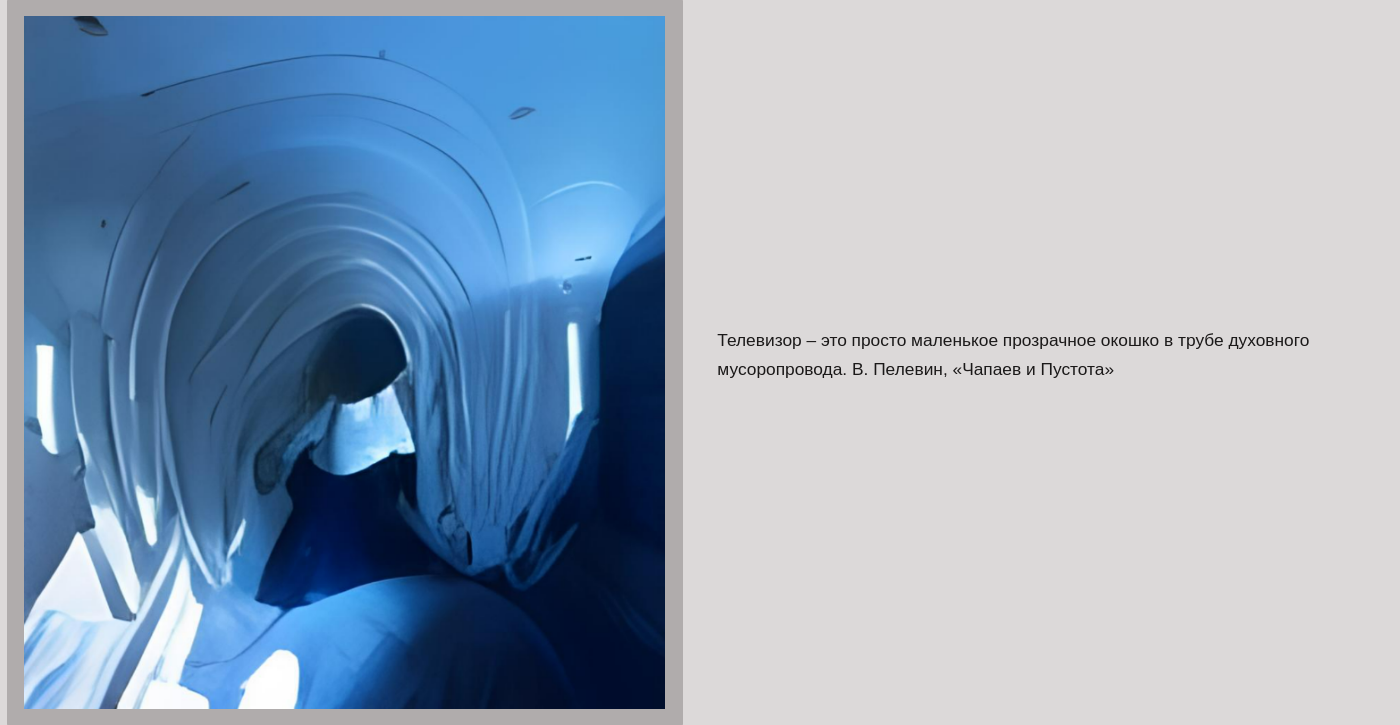
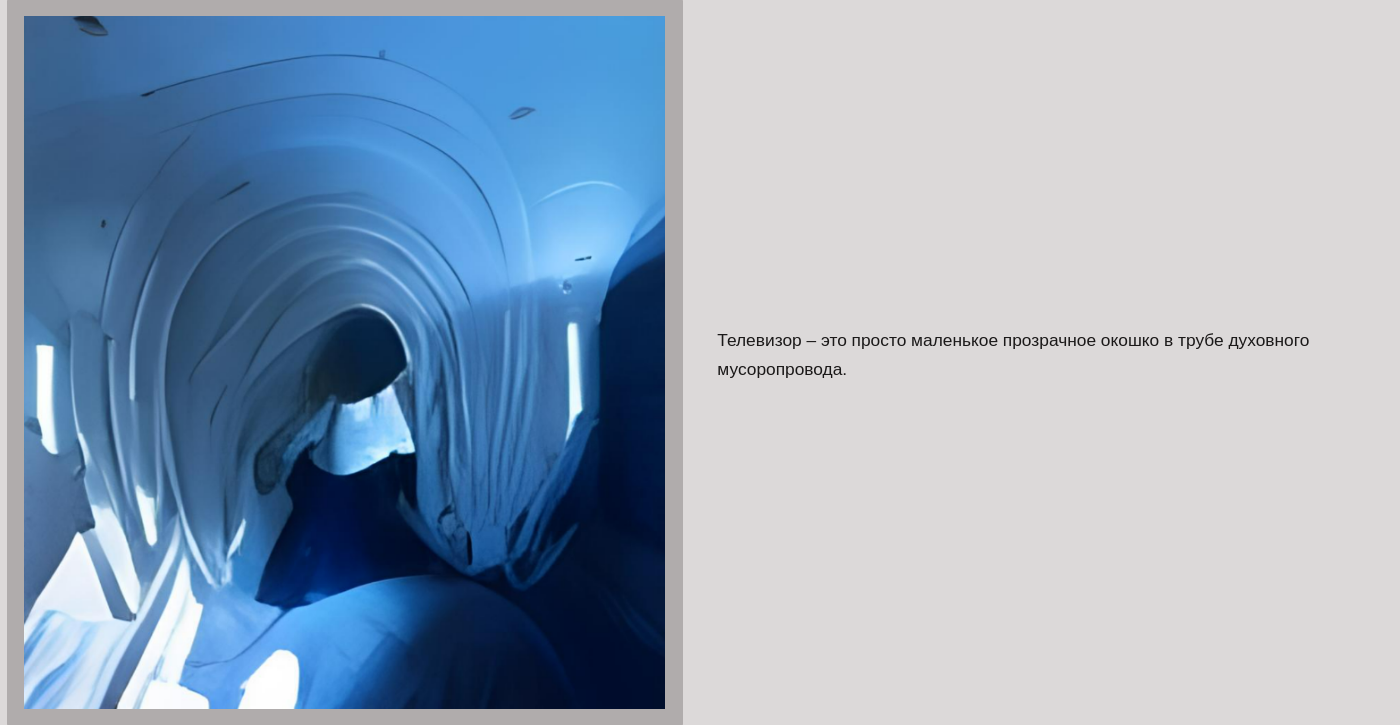
Before and after one commit to kszlobanova/web_100, a Flask app: page / in a window 1400 px wide. Shown: the part 4397-5122 px from the top of the page. Run offline with Flask 2, Linux system fonts and the light colour scheme; some libraries are stand-ins or nearby versions.

Commit message:
quote font

```diff
--- a/templates/index.html
+++ b/templates/index.html
@@ -121,7 +121,6 @@
 					<div>
 						<div class="quote">
 							<p>Телевизор – это просто маленькое прозрачное окошко в трубе духовного мусоропровода.
-								В. Пелевин, «Чапаев и Пустота»
 								</p>
 						</div>
 					</div>
```
